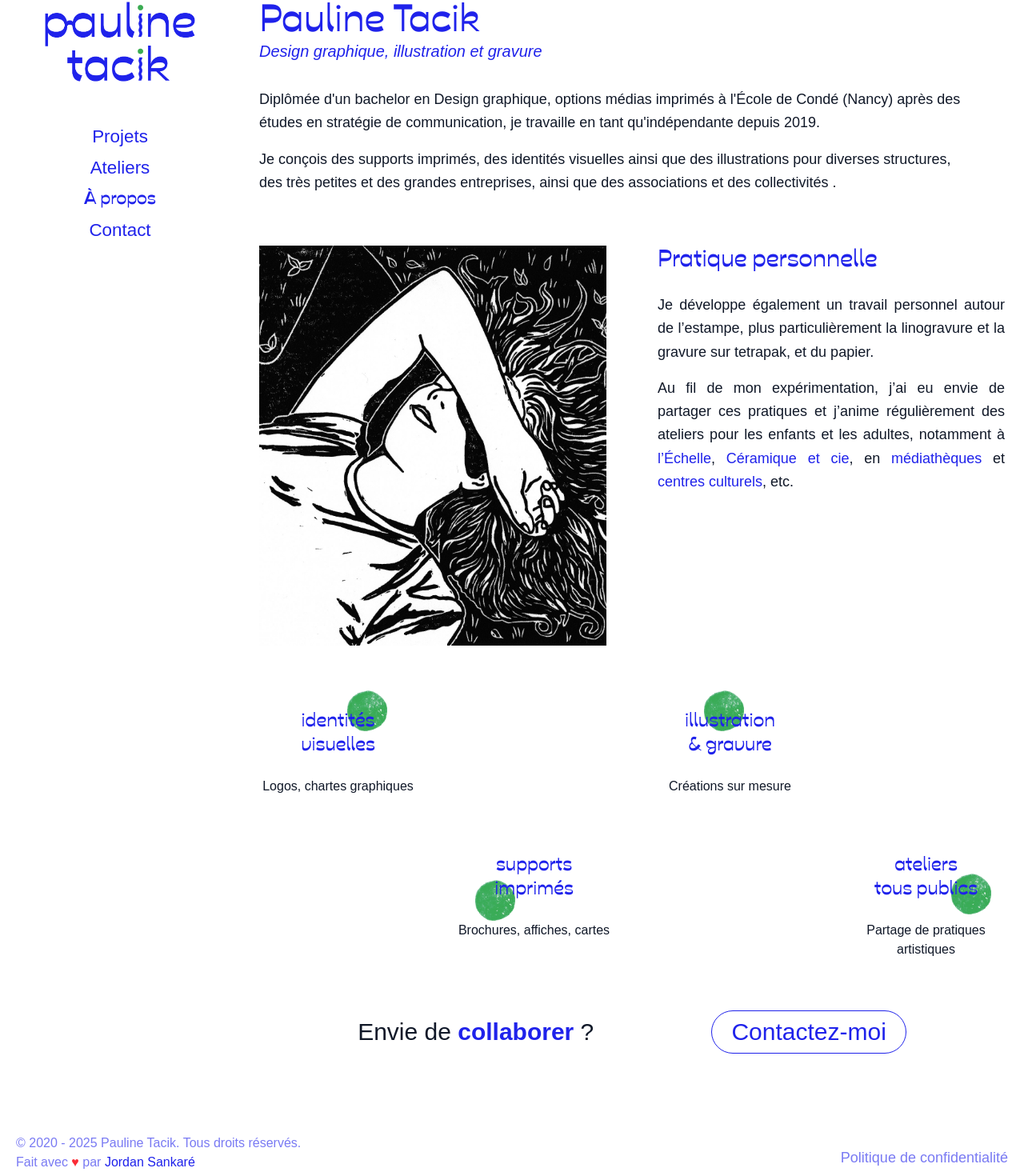
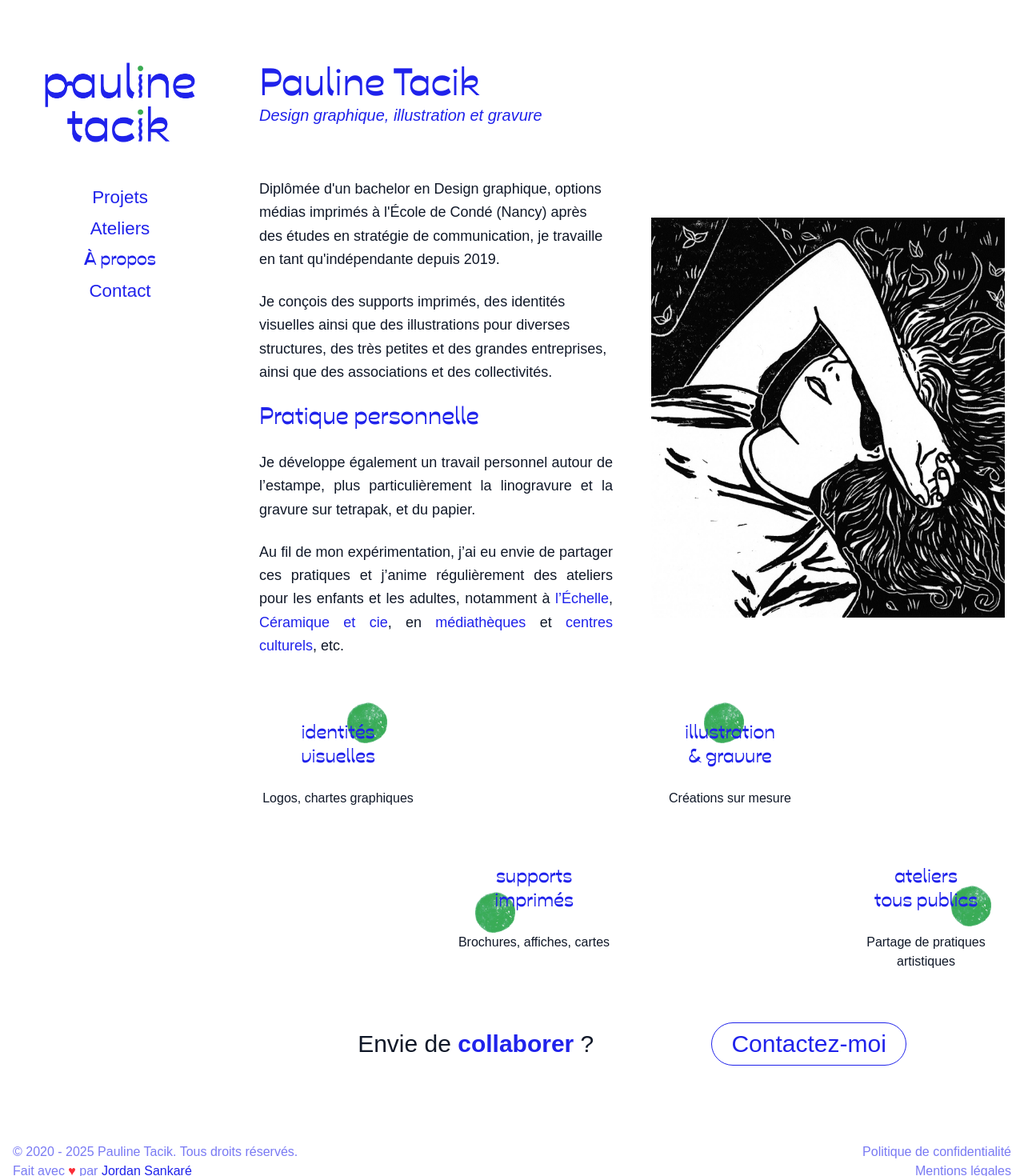
Before and after one commit to jsankare/pauline-tacik-graphic-design, a Next.js app: page /about in a window 1280 px wide. Shown: the part 158-1628 px from the top of the page at 80% size. Built offline with nearby package versions, Linux system fonts and the light colour scheme; a web font is replaced by a local one.

Commit message:
update feedback

```diff
--- a/src/app/about/page.jsx
+++ b/src/app/about/page.jsx
@@ -1,20 +1,12 @@
 "use client";
 
-import { H1, Button } from "../components/ui/ui";
-import { useState } from "react";
+import { H1 } from "../components/ui/ui";
 import Image from "next/image";
-import Illustration from "../../../public/gravure-eblouie.jpg"
+import Illustration from "../../../public/gravure-eblouie.jpg";
 import TransitionLink from "../components/TransitionLink";
-import Dot from "../../../public/pois.png"
+import Dot from "../../../public/pois.png";
 
 const AboutPage = () => {
-    const [cvDownloaded, setCvDownloaded] = useState(false);
-
-    const handleCvDownload = () => {
-        console.log("Téléchargement du CV et portfolio");
-        setCvDownloaded(true);
-        setTimeout(() => setCvDownloaded(false), 2000);
-    };
 
     return (
         <div className="min-h-screen bg-white font-omnes-semicond">
@@ -25,59 +17,52 @@ const AboutPage = () => {
                     <p className="text-xl text-primary italic mb-8 font-omnes-semicond">
                         Design graphique, illustration et gravure
                     </p>
-                    <div className="space-y-4 text-lg leading-relaxed max-w-4xl">
+                </div>
+
+                {/* Middle Section - Text & Illustration Side by Side */}
+                <div className="flex flex-col lg:flex-row items-center gap-12 mb-20">
+                    {/* Left Column - Text */}
+                    <div className="flex-1 space-y-6 text-lg leading-relaxed">
                         <p className="text-gray-900 font-omnes-semicond">
                             Diplômée d'un bachelor en Design graphique, options médias imprimés à l'École de Condé (Nancy)
                             après des études en stratégie de communication, je travaille en tant qu'indépendante depuis 2019.
                         </p>
                         <p className="text-gray-900 font-omnes-semicond">
-                          Je conçois des supports imprimés, des identités visuelles ainsi que des illustrations pour diverses structures, des très petites  et des grandes entreprises, ainsi que des associations et des collectivités .
+                            Je conçois des supports imprimés, des identités visuelles ainsi que des illustrations pour diverses structures, des très petites et des grandes entreprises, ainsi que des associations et des collectivités.
                         </p>
-                    </div>
-                </div>
-
-                {/* Middle Section - Two Column Layout */}
-                <div className="grid grid-cols-1 lg:grid-cols-2 gap-16 items-start mb-20">
-                    {/* Left Column - Main Illustration */}
-                    <div className="relative group">
-                        <div className="relative w-full h-96 lg:h-[500px] overflow-hidden transition-transform duration-300 group-hover:scale-105">
-                            <Image
-                                src={Illustration}
-                                alt="Pauline Tacik - Illustration personnelle"
-                                fill
-                                className="object-cover"
-                            />
-                        </div>
-                    </div>
-
-                    {/* Right Column - Personal Practice */}
-                    <div className="space-y-6 group">
-                        <h2 className="text-3xl font-bold text-primary" style={{fontFamily: 'var(--font-aracau)'}}>
+                        <h2 className="text-3xl font-bold text-primary" style={{ fontFamily: 'var(--font-aracau)' }}>
                             Pratique personnelle
                         </h2>
-                        <div className="space-y-4 text-lg leading-relaxed transition-transform duration-300 group-hover:scale-105">
                         <p className="text-gray-900 text-justify font-omnes-semicond">
-                              Je développe également un travail personnel autour  de l’estampe, plus particulièrement
+                            Je développe également un travail personnel autour de l’estampe, plus particulièrement
                             la linogravure et la gravure sur tetrapak, et du papier.
                         </p>
                         <p className="text-gray-900 text-justify font-omnes-semicond">
                             Au fil de mon expérimentation, j’ai eu envie de partager ces pratiques et j’anime
                             régulièrement des ateliers pour les enfants et les adultes, notamment à
-                              <span className="text-primary" > l’Échelle</span>, <span className="text-primary" >Céramique
-                              et cie</span>,  en <span className="text-primary" >médiathèques</span> et
-                              <span className="text-primary" > centres culturels</span>, etc.
+                            <span className="text-primary"> l’Échelle</span>, <span className="text-primary">Céramique
+                            et cie</span>,  en <span className="text-primary">médiathèques</span> et
+                            <span className="text-primary"> centres culturels</span>, etc.
                         </p>
                     </div>
+
+                    {/* Right Column - Illustration */}
+                    <div className="flex-1 w-full h-96 lg:h-[500px] relative group">
+                        <Image
+                            src={Illustration}
+                            alt="Pauline Tacik - Illustration personnelle"
+                            fill
+                            className="object-cover transition-transform duration-300 group-hover:scale-105"
+                        />
                     </div>
                 </div>
 
+                {/* Skills / Services Section */}
                 <div className="grid grid-cols-1 lg:grid-cols-4 lg:grid-rows-2 gap-8 lg:gap-12 mb-16 text-center">
                     {/* Row 1 */}
                     <div className="space-y-4 group transition-transform duration-300 hover:scale-105 relative">
-                      <h3
-                        className="relative text-2xl m-auto mb-6 max-w-3/4 font-bold leading-tight text-balance text-primary"
-                        style={{ fontFamily: 'var(--font-aracau)' }}
-                      >
+                        <h3 className="relative text-2xl m-auto mb-6 max-w-3/4 font-bold leading-tight text-balance text-primary"
+                            style={{ fontFamily: 'var(--font-aracau)' }}>
                             <span className="relative z-10">identités visuelles</span>
                             <Image
                                 src={Dot}
@@ -89,12 +74,10 @@ const AboutPage = () => {
                         </h3>
                         <p className="text-gray-900 font-omnes-semicond">Logos, chartes graphiques</p>
                     </div>
-                    <div className="hidden lg:block"></div> {/* empty */}
+                    <div className="hidden lg:block"></div>
                     <div className="space-y-4 group transition-transform duration-300 hover:scale-105">
-                      <h3
-                        className="relative text-2xl m-auto mb-6 max-w-3/4 font-bold leading-tight text-balance text-primary"
-                        style={{ fontFamily: 'var(--font-aracau)' }}
-                      >
+                        <h3 className="relative text-2xl m-auto mb-6 max-w-3/4 font-bold leading-tight text-balance text-primary"
+                            style={{ fontFamily: 'var(--font-aracau)' }}>
                             <span className="relative z-10">illustration & gravure</span>
                             <Image
                                 src={Dot}
@@ -106,15 +89,13 @@ const AboutPage = () => {
                         </h3>
                         <p className="text-gray-900 font-omnes-semicond">Créations sur mesure</p>
                     </div>
-                    <div className="hidden lg:block"></div> {/* empty */}
+                    <div className="hidden lg:block"></div>
 
                     {/* Row 2 */}
-                    <div className="hidden lg:block"></div> {/* empty */}
+                    <div className="hidden lg:block"></div>
                     <div className="space-y-4 group transition-transform duration-300 hover:scale-105">
-                      <h3
-                        className="relative text-2xl m-auto mb-6 max-w-3/4 font-bold leading-tight text-balance text-primary"
-                        style={{ fontFamily: 'var(--font-aracau)' }}
-                      >
+                        <h3 className="relative text-2xl m-auto mb-6 max-w-3/4 font-bold leading-tight text-balance text-primary"
+                            style={{ fontFamily: 'var(--font-aracau)' }}>
                             <span className="relative z-10">supports imprimés</span>
                             <Image
                                 src={Dot}
@@ -126,12 +107,10 @@ const AboutPage = () => {
                         </h3>
                         <p className="text-gray-900 font-omnes-semicond">Brochures, affiches, cartes</p>
                     </div>
-                    <div className="hidden lg:block"></div> {/* empty */}
+                    <div className="hidden lg:block"></div>
                     <div className="space-y-4 group transition-transform duration-300 hover:scale-105">
-                      <h3
-                        className="relative text-2xl m-auto mb-6 max-w-3/4 font-bold leading-tight text-balance text-primary"
-                        style={{ fontFamily: 'var(--font-aracau)' }}
-                      >
+                        <h3 className="relative text-2xl m-auto mb-6 max-w-3/4 font-bold leading-tight text-balance text-primary"
+                            style={{ fontFamily: 'var(--font-aracau)' }}>
                             <span className="relative z-10">ateliers tous publics</span>
                             <Image
                                 src={Dot}
@@ -160,9 +139,6 @@ const AboutPage = () => {
                         }
                     />
                 </div>
-
-
-
             </div>
         </div>
     );
--- a/src/app/components/Footer.jsx
+++ b/src/app/components/Footer.jsx
@@ -3,8 +3,8 @@ import TransitionLink from "./TransitionLink";
 
 const Footer = () => {
     return (
-        <footer className="w-full h-20 shrink-0 p-5 font-omnes-semicond">
-            <section className="w-full mx-auto flex flex-col-reverse gap-4 md:flex-row justify-between pb-3">
+        <footer className="w-full shrink-0 font-omnes-semicond p-4">
+            <section className="w-full mx-auto flex flex-col-reverse gap-4 md:flex-row justify-between">
                 <div className="text-center md:text-left">
                     <p className="text-center md:text-left text-primary/60 font-omnes-semicond">
                         &copy; 2020 - {new Date().getFullYear()} Pauline Tacik. Tous droits réservés.
@@ -14,23 +14,15 @@ const Footer = () => {
                     </p>
                 </div>
                 <div>
-                    <div className="text-center text-sm mt-2 flex flex-col">
-                        <TransitionLink
+                    <div className="text-center flex flex-col">
+                        <a
                             href="/privacy-policy"
-                            label={
-                                <span className="text-lg text-primary/60 hover:text-primary/80 transition-colors duration-200 font-omnes-semicond">
-                                Politique de confidentialité
-                            </span>
-                            }
-                        />
-                        <TransitionLink
+                            className="text-center md:text-right text-primary/60 font-omnes-semicond"
+                        >Politique de confidentialité</a>
+                        <a
                             href="/legals"
-                            label={
-                                <span className="text-lg text-primary/60 hover:text-primary/80 transition-colors duration-200 font-omnes-semicond">
-                                Mentions légales
-                            </span>
-                            }
-                        />
+                            className="text-center md:text-right text-primary/60 font-omnes-semicond"
+                        >Mentions légales</a>
                     </div>
                 </div>
             </section>
--- a/src/app/components/Navigation.jsx
+++ b/src/app/components/Navigation.jsx
@@ -17,7 +17,7 @@ const Navigation = ({ onLinkClick }) => {
 
     return (
         <nav className="flex flex-col gap-4">
-            <div className="flex justify-center items-center md:mt-26">
+            <div className="flex justify-center items-center md:mt-45">
                 <TransitionLink
                     href="/"
                     label={<Image src={Logo} alt="ceci est un logo" width={300} height={300} />}
--- a/src/app/page.js
+++ b/src/app/page.js
@@ -12,11 +12,11 @@ const Homepage = async () => {
 
     // Convert MongoDB objects to plain JavaScript objects
     projects = rawProjects.map(project => ({
-      ...project,
-      _id: project._id.toString(),
-      date: project.date ? new Date(project.date).toISOString() : null,
-      createdAt: project.createdAt ? new Date(project.createdAt).toISOString() : null,
-      updatedAt: project.updatedAt ? new Date(project.updatedAt).toISOString() : null,
+        ...project,
+        _id: project._id.toString(),
+        date: project.date || null,
+        createdAt: project.createdAt ? new Date(project.createdAt).toISOString() : null,
+        updatedAt: project.updatedAt ? new Date(project.updatedAt).toISOString() : null,
     }));
   } catch (error) {
     console.log('Error fetching projects:', error);
@@ -24,7 +24,14 @@ const Homepage = async () => {
 
   return (
     <section className="flex flex-col py-30 px-10 gap-10 md:py-15">
-      <H3 size="text-5xl" bold={false} color="text-primary" italic title="Designer graphique et illustratrice basée à Metz, je conçois avec vous des identités visuelles, supports imprimés et illustrations sur mesure." />
+      <H3
+          size="text-5xl"
+          bold={false}
+          italic
+          color="text-primary"
+
+          title="Designer graphique et illustratrice basée à Metz, je conçois avec vous des identités visuelles, supports imprimés et illustrations sur mesure."
+      />
 
       <FilteredProjects projects={projects} />
     </section>
--- a/src/app/template.jsx
+++ b/src/app/template.jsx
@@ -11,13 +11,13 @@ export default function Template({ children }) {
     const AllowDots = !pathname.startsWith("/admin");
 
     return (
-        <div className="h-full">
+        <div>
             {/*<div id={"banner-1"} className="min-h-screen border-1 border-secondary bg-white z-100 fixed top-0 left-0 w-1/4" />*/}
             {/*<div id={"banner-2"} className="min-h-screen border-1 border-secondary bg-white z-100 fixed top-0 left-1/4 w-1/4" />*/}
             {/*<div id={"banner-3"} className="min-h-screen border-1 border-secondary bg-white z-100 fixed top-0 left-2/4 w-1/4" />*/}
             {/*<div id={"banner-4"} className="min-h-screen border-1 border-secondary bg-white z-100 fixed top-0 left-3/4 w-1/4" />*/}
             {AllowDots && <Image src={DotsImage} alt={"Dots image decoration"} width={3000} height={1000} className="absolute left-0 top-0 right-0" />}
-          {AllowDots && <div className="md:mb-20 mb-0" />}
+          {AllowDots && <div className="md:mb-40 mb-0" />}
             {children}
         </div>
     )
--- a/src/app/workshop/[slug]/page.jsx
+++ b/src/app/workshop/[slug]/page.jsx
@@ -78,7 +78,7 @@ const SingleWorkshopPage = async ({ params }) => {
                 </div>
 
                 {/* Infos */}
-                <div className="flex-1 flex flex-col h-full max-w-[900px] mx-auto">
+                <div className="flex-1 flex flex-col h-full justify-between w-full mx-auto max-w-[900px]">
                     <section className="grid grid-cols-1 lg:grid-cols-2 gap-8 h-full">
                         {/* Col gauche : titre + types */}
                         <div className="space-y-4">
@@ -98,10 +98,10 @@ const SingleWorkshopPage = async ({ params }) => {
                         </div>
 
                         {/* Col droite : reste des infos */}
-                        <div className="space-y-4">
+                        <div className="space-y-4 text-right">
                             {workshop.date && (
                                 <p className="font-medium font-omnes-semicond">
-                                    {new Date(workshop.date).toLocaleDateString('fr-FR')}
+                                    {workshop.date}
                                 </p>
                             )}
                             {workshop.location && <p className="font-medium font-omnes-semicond">{workshop.location}</p>}
@@ -109,13 +109,14 @@ const SingleWorkshopPage = async ({ params }) => {
                         </div>
                     </section>
                 </div>
-
             </div>
-            <NavigationArrows
-                prevItem={prevWorkshop ? { id: prevWorkshop._id.toString(), title: prevWorkshop.name } : null}
-                nextItem={nextWorkshop ? { id: nextWorkshop._id.toString(), title: nextWorkshop.name } : null}
-                basePath="/workshop"
-            />
+            <div className="max-w-[900px] mx-auto" >
+                <NavigationArrows
+                    prevItem={prevWorkshop ? { id: prevWorkshop._id.toString(), title: prevWorkshop.name } : null}
+                    nextItem={nextWorkshop ? { id: nextWorkshop._id.toString(), title: nextWorkshop.name } : null}
+                    basePath="/workshop"
+                />
+            </div>
         </div>
     );
 };
--- a/src/app/workshops/page.jsx
+++ b/src/app/workshops/page.jsx
@@ -13,7 +13,7 @@ const WorkshopsPage = async () => {
         workshops = rawWorkshops.map(workshop => ({
             ...workshop,
             _id: workshop._id.toString(),
-            date: workshop.date ? new Date(workshop.date).toISOString() : null,
+            date: workshop.date || null,
             createdAt: workshop.createdAt ? new Date(workshop.createdAt).toISOString() : null,
             updatedAt: workshop.updatedAt ? new Date(workshop.updatedAt).toISOString() : null,
         }));
```
Also changed, not shown: src/app/admin/components/EditModal.jsx (+6 -6 lines), src/app/project/[slug]/page.jsx (+12 -16 lines), src/app/components/ui/ui.jsx (indentation only). Lines whose indentation alone changed are shown as unchanged.
